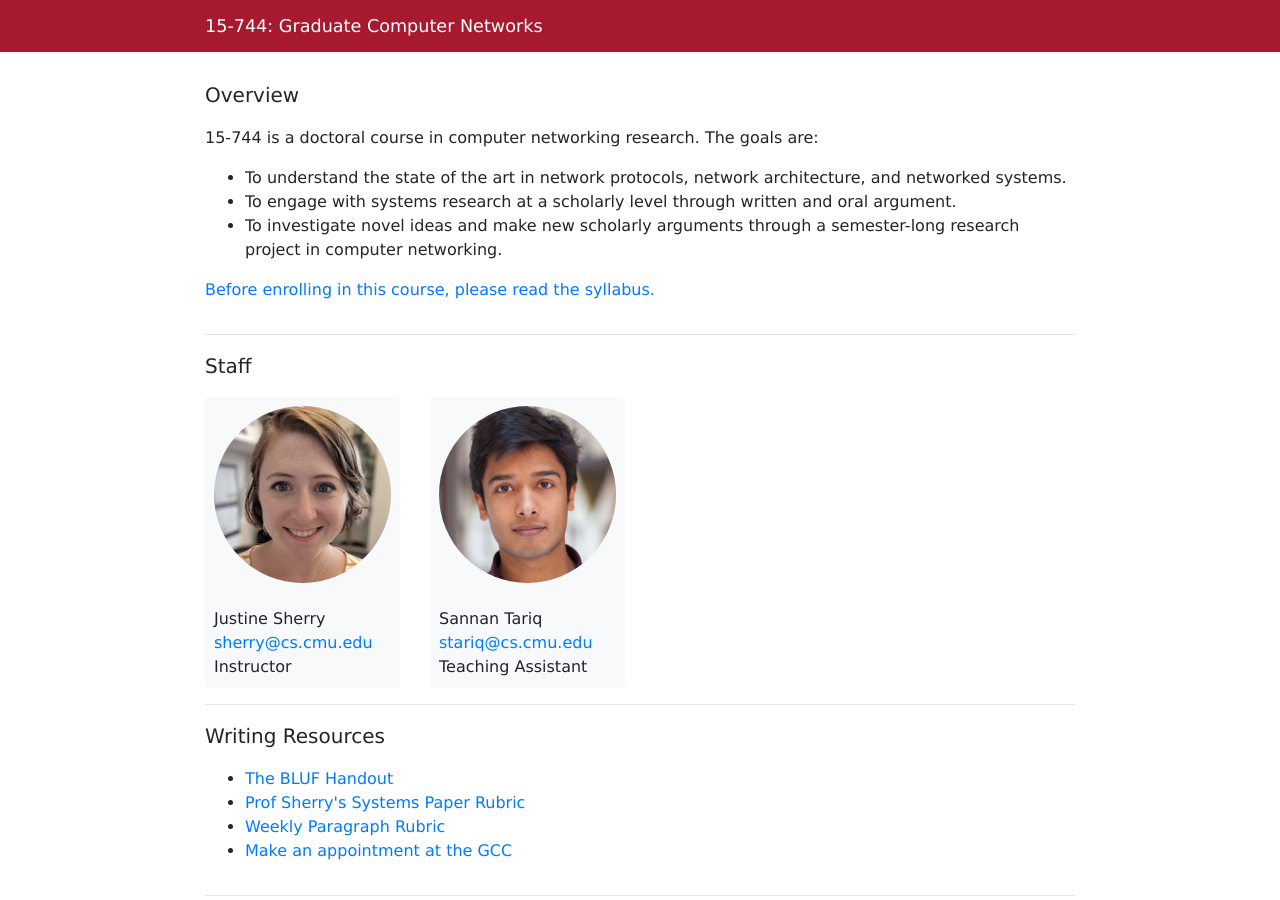
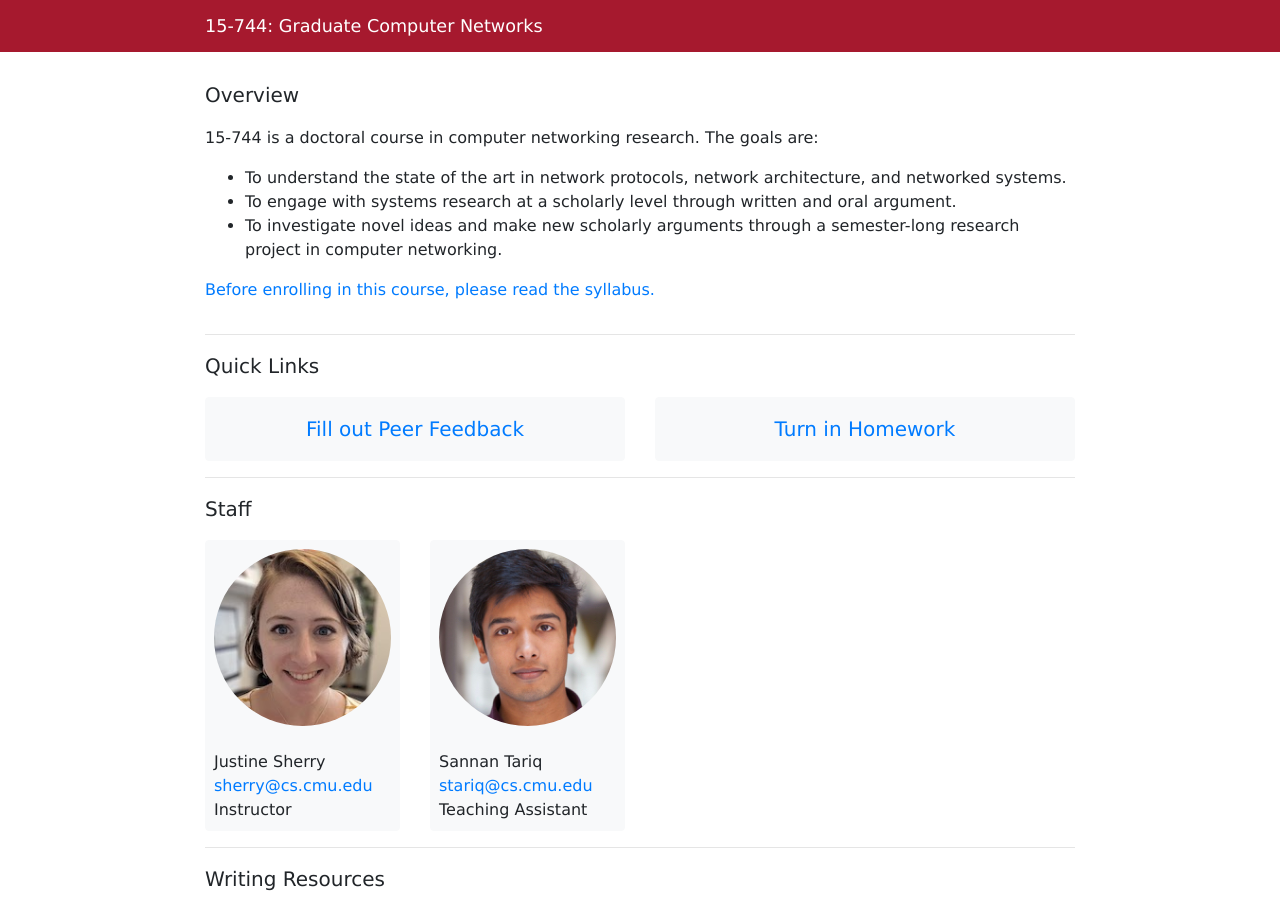
Before and after one commit to abdelfattah-class/ece6950_dle, a Jekyll site: the page built from index.html, in a window 1280 px wide and 900 px high. Built offline with Jekyll 4.4.1, drawn with Linux system fonts in a browser that asks for light colours; nearby versions of some CDN libraries.

Commit message:
I am a banana

```diff
--- a/index.html
+++ b/index.html
@@ -26,6 +26,34 @@ title: (Spring 2020) Graduate Computer Networks
     </p>
   </div><!--col-md-12-->
 </div><!--row-->
+
+<hr />
+
+<!-- HOMEWORK -->
+<div class="row">
+  <div class="col-md-12">
+    <p class="lead">Quick Links</a>
+  </div>
+</div>
+<div class="row">
+  <div class="col-md-6">
+    <div class="card border-light bg-light pt-3 justify-content-center align-items-center">
+      <p class="lead">
+      <a href="https://docs.google.com/forms/d/e/1FAIpQLSd5BHbIXQJ5ME4hktkBZfSkRVc5L2CD7YX1N-GainG53hh-FA/viewform?usp=sf_link">Fill out Peer Feedback
+      </a>
+      </p>
+    </div>
+  </div>
+  <div class="col-md-6">
+    <div class="card border-light bg-light pt-3 justify-content-center align-items-center">
+      <p class="lead">
+      <a href="https://docs.google.com/forms/d/e/1FAIpQLSd5BHbIXQJ5ME4hktkBZfSkRVc5L2CD7YX1N-GainG53hh-FA/viewform?usp=sf_link">Turn in Homework
+      </a>
+      </p>
+    </div>
+  </div>
+
+</div>
 
 <hr />
 
```
Lines whose indentation alone changed are shown as unchanged.
